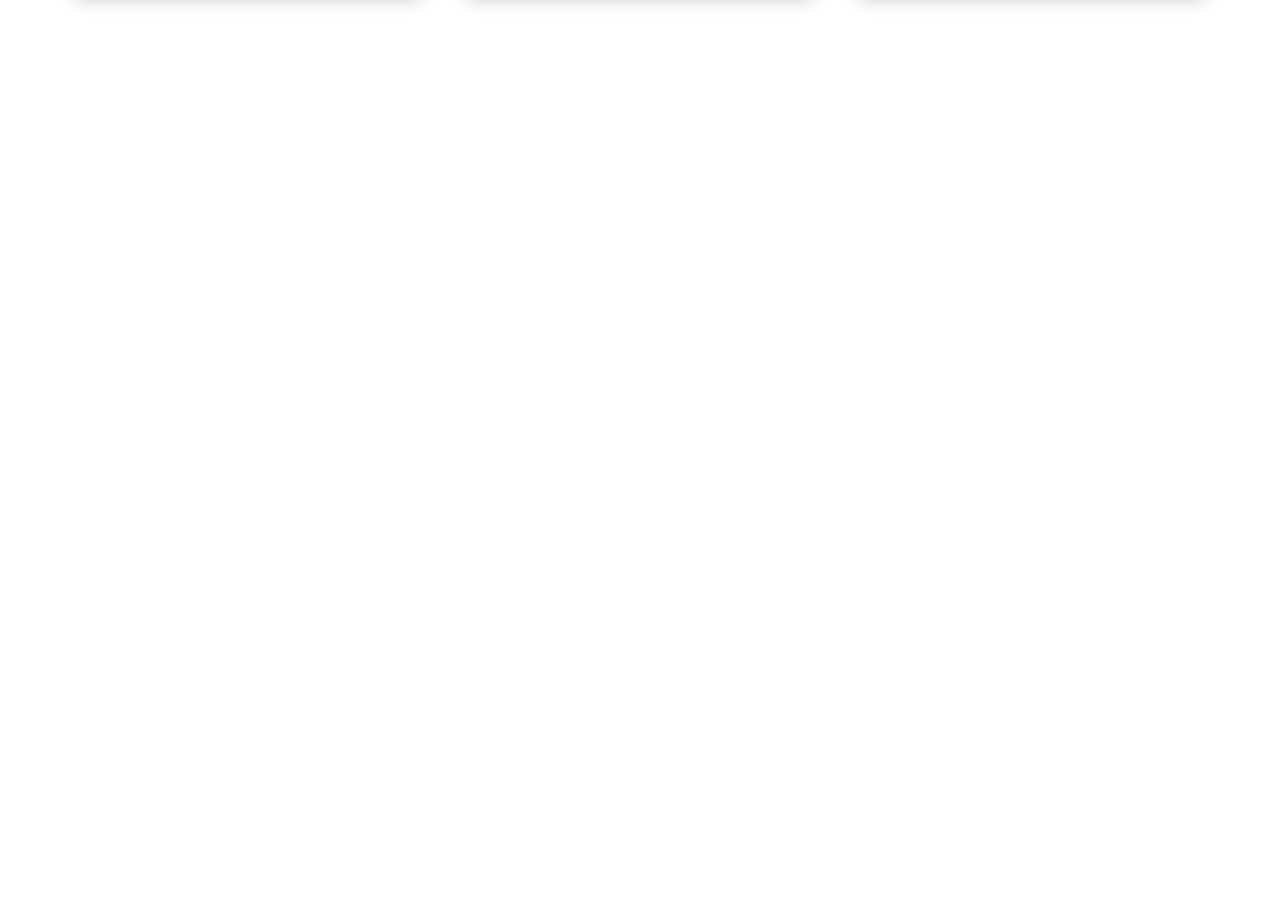
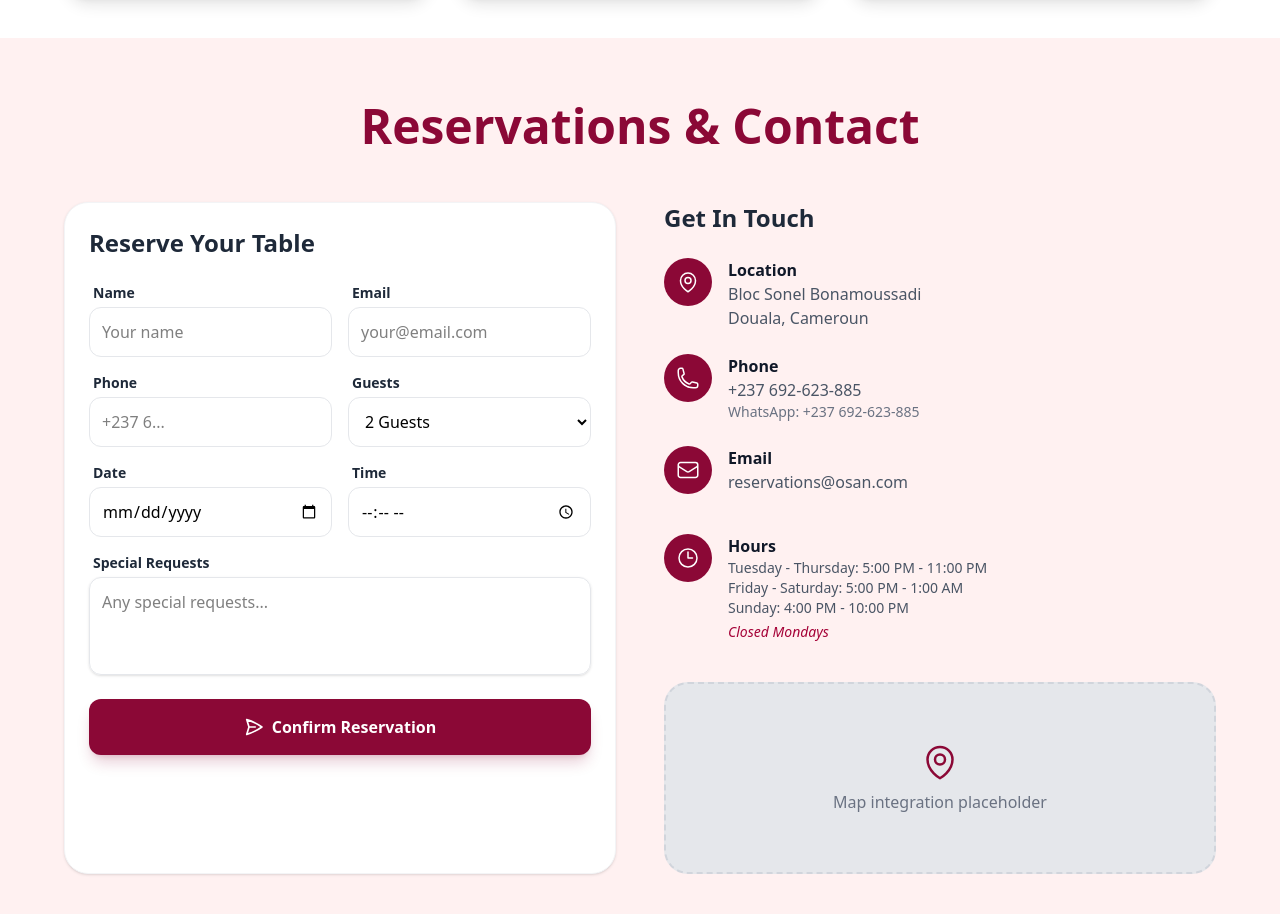
Before and after one commit to Ninja-CMR/Osan-, a Vue app: page / in a window 1280 px wide. Shown: the part 3679-4593 px from the top of the page. Before the commit the page ends 3717 px from the top, so only its background shows below. Built offline with nearby package versions, Linux system fonts and the light colour scheme.

Commit message:
réalisation de la vue réservation et localisation

```diff
--- a/package.json
+++ b/package.json
@@ -10,9 +10,12 @@
   },
   "dependencies": {
     "@headlessui/vue": "^1.7.23",
+    "@heroicons/vue": "^2.2.0",
     "@tailwindcss/vite": "^4.1.18",
     "tailwindcss": "^4.1.18",
-    "vue": "^3.5.24"
+    "vee-validate": "^4.15.1",
+    "vue": "^3.5.24",
+    "yup": "^1.7.1"
   },
   "devDependencies": {
     "@types/node": "^24.10.1",
--- a/src/App.vue
+++ b/src/App.vue
@@ -6,6 +6,7 @@ import values from  './components/values.vue'
 import menuTab from './components/menuTab.vue'
 import wineSection from './view/wineSection.vue'
 import Gallery from './view/Gallery.vue'
+import ReservationSection from "./view/ReservationSection.vue";
 </script>
 
 <template>
@@ -16,6 +17,7 @@ import Gallery from './view/Gallery.vue'
   <menuTab/>
   <wineSection/>
   <Gallery/>
+  <ReservationSection/>
 </template>
 
 <style scoped>
--- /dev/null
+++ b/src/components/baseInput/baseInput.vue
@@ -0,0 +1,21 @@
+<script setup>
+defineProps(['label', 'modelValue', 'type', 'placeholder', 'error']);
+defineEmits(['update:modelValue']);
+</script>
+
+<template>
+  <div class="flex flex-col gap-1 w-full text-left">
+    <label class="font-bold text-gray-800 text-sm ml-1">{{ label }}</label>
+    <input
+        :type="type || 'text'"
+        :value="modelValue"
+        @input="$emit('update:modelValue', $event.target.value)"
+        :placeholder="placeholder"
+        :class="[
+        'w-full p-3 border rounded-xl transition-all outline-none',
+        error ? 'border-red-500 bg-red-50' : 'border-gray-200 focus:border-rose-900 focus:ring-1 focus:ring-rose-900'
+      ]"
+    />
+    <span v-if="error" class="text-red-500 text-xs mt-1">{{ error }}</span>
+  </div>
+</template>
--- /dev/null
+++ b/src/components/reservation.vue
@@ -0,0 +1,51 @@
+<script setup>
+import { useReservation } from '../composables/useReservation.ts';
+import BaseInput from '../components/baseInput/baseInput.vue';
+
+const {
+  name, email, phone, date, time, guests, requests,
+  errors, onSubmit
+} = useReservation("237692623885");
+</script>
+
+<template>
+  <form @submit.prevent="onSubmit" class="bg-white p-6 rounded-3xl shadow-sm border border-gray-100">
+    <h3 class="text-2xl font-bold text-gray-800 mb-6">Reserve Your Table</h3>
+
+    <div class="grid grid-cols-1 md:grid-cols-2 gap-4">
+      <BaseInput label="Name" v-model="name" :error="errors.name" placeholder="Your name" />
+      <BaseInput label="Email" v-model="email" :error="errors.email" type="email" placeholder="your@email.com" />
+      <BaseInput label="Phone" v-model="phone" :error="errors.phone" placeholder="+237 6..." />
+
+      <div class="flex flex-col gap-1">
+        <label class="font-bold text-gray-800 text-sm ml-1">Guests</label>
+        <select v-model="guests" class="w-full p-3 border border-gray-200 rounded-xl outline-none focus:border-rose-900">
+          <option v-for="n in 10" :key="n" :value="n + ' Guests'">{{ n }} Guests</option>
+        </select>
+      </div>
+
+      <BaseInput label="Date" v-model="date" :error="errors.date" type="date" />
+      <BaseInput label="Time" v-model="time" :error="errors.time" type="time" />
+    </div>
+
+    <div class="flex flex-col gap-1 mt-4">
+      <label class="font-bold text-gray-800 text-sm ml-1">Special Requests</label>
+      <textarea
+          v-model="requests"
+          rows="3"
+          placeholder="Any special requests..."
+          class="w-full p-3 border border-gray-200 rounded-xl outline-none focus:border-rose-900 resize-none shadow-sm"
+      ></textarea>
+    </div>
+
+    <button
+        type="submit"
+        class="w-full mt-6 bg-rose-900 text-white font-bold py-4 rounded-xl flex items-center justify-center gap-2 hover:bg-rose-950 transition-all active:scale-[0.98] shadow-lg shadow-rose-900/20"
+    >
+      <svg xmlns="http://www.w3.org/2000/svg" fill="none" viewBox="0 0 24 24" stroke-width="2" stroke="currentColor" class="size-5">
+        <path stroke-linecap="round" stroke-linejoin="round" d="M6 12 3.269 3.125A59.769 59.769 0 0 1 21.485 12 59.768 59.768 0 0 1 3.27 20.875L5.999 12Zm0 0h7.5" />
+      </svg>
+      Confirm Reservation
+    </button>
+  </form>
+</template>
--- /dev/null
+++ b/src/composables/useReservation.ts
@@ -0,0 +1,55 @@
+
+import { useForm } from 'vee-validate';
+import * as yup from 'yup';
+
+export function useReservation(whatsappNumber = "2376XXXXXXXX") {
+
+    const schema = yup.object({
+        name: yup.string().required('Le nom est requis'),
+        email: yup.string().email('Email invalide').required('L\'email est requis'),
+        phone: yup.string().min(8, 'Numéro trop court').required('Le téléphone est requis'),
+        date: yup.string().required('La date est requise'),
+        time: yup.string().required('L\'heure est requise'),
+        guests: yup.string().required(),
+        requests: yup.string().nullable()
+    });
+
+    // 2. Initialisation du formulaire
+    const { defineField, handleSubmit, errors, resetForm, isSubmitting } = useForm({
+        validationSchema: schema,
+        initialValues: {
+            guests: '2 Guests',
+            requests: ''
+        }
+    });
+    const [name, nameProps] = defineField('name');
+    const [email, emailProps] = defineField('email');
+    const [phone, phoneProps] = defineField('phone');
+    const [date, dateProps] = defineField('date');
+    const [time, timeProps] = defineField('time');
+    const [guests, guestsProps] = defineField('guests');
+    const [requests, requestsProps] = defineField('requests');
+
+    const onSubmit = handleSubmit((values) => {
+        const message = `*Nouvelle Réservation OSAN*%0A` +
+            `---------------------------%0A` +
+            `*Nom:* ${values.name}%0A` +
+            `*Email:* ${values.email}%0A` +
+            `*Tel:* ${values.phone}%0A` +
+            `*Date:* ${values.date}%0A` +
+            `*Heure:* ${values.time}%0A` +
+            `*Couverts:* ${values.guests}%0A` +
+            `*Notes:* ${values.requests || 'Aucune'}`;
+
+        const url = `https://wa.me/${whatsappNumber}?text=${message}`;
+        window.open(url, '_blank');
+
+    });
+
+    return {
+        name, email, phone, date, time, guests, requests,
+        errors,
+        isSubmitting,
+        onSubmit
+    };
+}
--- /dev/null
+++ b/src/view/ReservationSection.vue
@@ -0,0 +1,69 @@
+<script setup>
+import ReservationForm from '../components/reservation.vue';
+import { MapPinIcon, PhoneIcon, EnvelopeIcon, ClockIcon } from '@heroicons/vue/24/outline';
+</script>
+
+<template>
+  <section class="py-16 px-6 bg-[#FFF1F1]">
+    <div class="max-w-6xl mx-auto">
+      <div class="text-center mb-12">
+        <h1 class="text-4xl md:text-5xl text-center font-extrabold text-rose-900 pb-1">
+          Reservations & Contact
+          <span class="border-b-2 px-[85px] mb-[10px] border-rose-800 absolute bottom-0 left-1/2 -translate-x-1/2 w-24 h-1 "></span>
+        </h1>
+      </div>
+
+      <div class="grid grid-cols-1 lg:grid-cols-2 gap-12">
+        <ReservationForm />
+
+        <div class="space-y-10 text-left">
+          <div>
+            <h3 class="text-2xl font-bold text-gray-800 mb-6">Get In Touch</h3>
+            <div class="space-y-6">
+              <div class="flex items-start gap-4">
+                <div class="bg-rose-900 p-3 rounded-full text-white"><MapPinIcon class="size-6"/></div>
+                <div>
+                  <h4 class="font-bold text-gray-900">Location</h4>
+                  <p class="text-gray-600">Bloc Sonel Bonamoussadi<br>Douala, Cameroun</p>
+                </div>
+              </div>
+              <div class="flex items-start gap-4">
+                <div class="bg-rose-900 p-3 rounded-full text-white"><PhoneIcon class="size-6"/></div>
+                <div>
+                  <h4 class="font-bold text-gray-900">Phone</h4>
+                  <p class="text-gray-600">+237 692-623-885</p>
+                  <p class="text-gray-500 text-sm">WhatsApp: +237 692-623-885</p>
+                </div>
+              </div>
+              <div class="flex items-start gap-4">
+                <div class="bg-rose-900 p-3 rounded-full text-white"><EnvelopeIcon class="size-6"/></div>
+                <div>
+                  <h4 class="font-bold text-gray-900">Email</h4>
+                  <p class="text-gray-600">reservations@osan.com</p>
+                </div>
+              </div>
+            </div>
+          </div>
+
+          <div class="flex items-start gap-4">
+            <div class="bg-rose-900 p-3 rounded-full text-white"><ClockIcon class="size-6"/></div>
+            <div>
+              <h4 class="font-bold text-gray-900">Hours</h4>
+              <div class="text-gray-600 text-sm">
+                <p>Tuesday - Thursday: 5:00 PM - 11:00 PM</p>
+                <p>Friday - Saturday: 5:00 PM - 1:00 AM</p>
+                <p>Sunday: 4:00 PM - 10:00 PM</p>
+                <p class="italic text-rose-800 mt-1">Closed Mondays</p>
+              </div>
+            </div>
+          </div>
+
+          <div class="w-full h-48 bg-gray-200 rounded-3xl flex flex-col items-center justify-center border-2 border-dashed border-gray-300">
+            <MapPinIcon class="size-10 text-rose-900 mb-2" />
+            <p class="text-gray-500 font-medium">Map integration placeholder</p>
+          </div>
+        </div>
+      </div>
+    </div>
+  </section>
+</template>
```
Also changed, not shown: 1 other file (tests, documents, lock files or other folders).
